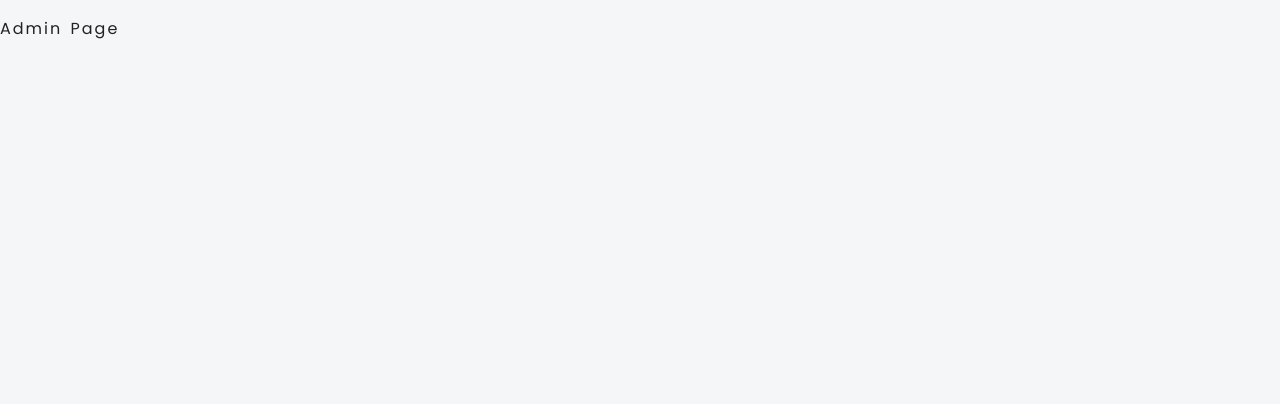
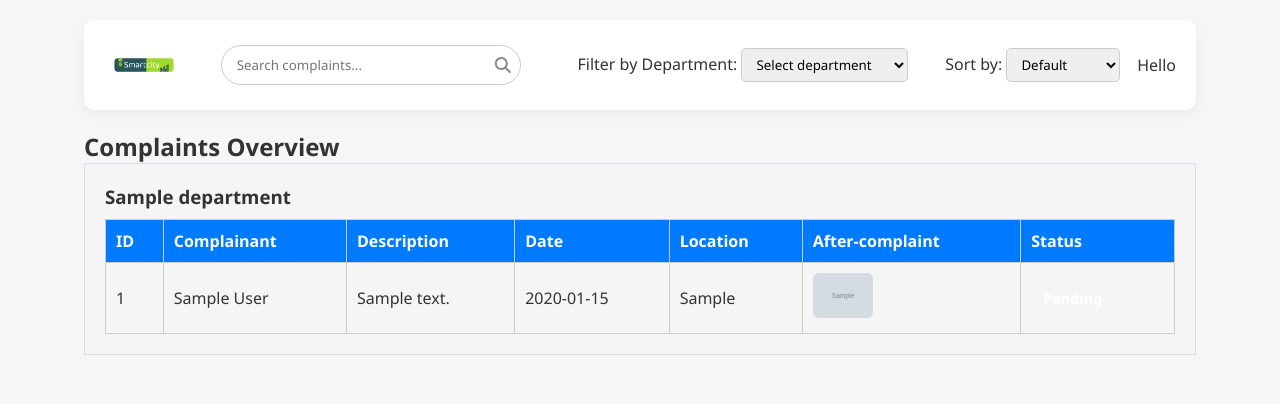
Before and after one commit to Divakar-2112/smartCity, a Django app: page /myadmin in a window 1280 px wide. Before the commit the part shown is almost empty. Shown: the top 404 px of the page. Run offline with Django 4.2, Linux system fonts and the light colour scheme; tables that the repository leaves empty hold one stand-in row (values such as "Sample post"); grey boxes marked "Sample" are stand-in pictures.

Commit message:
pull request

```diff
--- a/myadmin/templates/myadmin/myadmin.html
+++ b/myadmin/templates/myadmin/myadmin.html
@@ -1,14 +1,137 @@
 {% load static %}
-
 <!DOCTYPE html>
 <html lang="en">
 <head>
     <meta charset="UTF-8">
-    <meta name="viewport" content="width=device-width, initial-scale=1.0">
-    <title>Admin Page</title>
-    <link rel="stylesheet" href="{% static 'css/style.css' %}">
+    <title>Staff Page</title>
+    <link rel="shortcut icon" href="{% static 'assets/SmartCity-Logo.png' %}" type="image/x-icon">
+    <link rel="stylesheet" href="{% static 'css/staff.css' %}">
+    <link rel="stylesheet" href="https://cdnjs.cloudflare.com/ajax/libs/font-awesome/6.7.2/css/all.min.css">
 </head>
 <body>
-    <p>Admin Page</p>
+
+<div class="container">
+    <div class="header">
+        <img src="{% static 'assets/SmartCity-Logo.png' %}" alt="Logo">
+
+        <div class="search-container">
+            <i class="fas fa-search search-icon"></i>
+            <input type="text" class="search-input" placeholder="Search complaints...">
+        </div>
+
+        <div class="filterdiv">
+            <label for="filtertype">Filter by Department:</label>
+            <select id="filtertype" name="category">
+                <option selected>Select department</option>
+                {% for dep in department %}
+                    <option>{{ dep.name }}</option>
+                {% endfor %}
+            </select>
+        </div>
+
+        <div class="sortdiv">
+            <label for="sorttype">Sort by:</label>
+            <select id="sorttype">
+                <option selected>Default</option>
+                <option value="Resolved">Resolved</option>
+                <option value="Pending">Pending</option>
+                <option value="In Progress">In Progress</option>
+            </select>
+        </div>
+
+        <div class="userprofile">
+            <!-- <img src="{% static 'images/avatar.jpg' %}" alt="Admin Avatar"> -->
+            <span>Hello {{ user.username }}</span>
+        </div>
+    </div>
+
+    <div class="content">
+        <h2>Complaints Overview</h2>
+
+        {% for dept_name, complaints in department_complaints.items %}
+            <div class="department-section">
+                <h3>{{ dept_name }}</h3>
+                <table class="complaint-table">
+                    <thead>
+                        <tr>
+                            <th>ID</th>
+                            <th>Complainant</th>
+                            <th>Description</th>
+                            <th>Date</th>
+                            <th>Location</th>
+                            <th>After-complaint</th>
+                            <th>Status</th>
+                        </tr>
+                    </thead>
+                    <tbody>
+                        {% for complaint in complaints %}
+                            <tr>
+                                <td>{{ complaint.complaint_id }}</td>
+                                <td>{{ complaint.user.name }}</td>
+                                <td>{{ complaint.description }}</td>
+                                <td>{{ complaint.created_at|date:"Y-m-d" }}</td>
+                                <td>{{ complaint.location }}</td>
+                                <td>
+                                    {% if complaint.image_url %}
+                                        <img src="{{ complaint.image_url }}" alt="Complaint Image" style="width: 60px; height: auto;">
+                                    {% else %}
+                                        No image
+                                    {% endif %}
+                                </td>
+                                <td><span class="status">{{ complaint.status }}</span></td>
+                            </tr>
+                        {% endfor %}
+                    </tbody>
+                </table>
+            </div>
+        {% endfor %}
+    </div>
+</div>
+
+<script>
+document.addEventListener('DOMContentLoaded', () => {
+    let searchInput = document.querySelector('.search-input');
+    let filterSelect = document.getElementById('filtertype');
+    let sortSelect = document.getElementById('sorttype');
+
+    function filterTable() {
+        let searchText = searchInput.value.toLowerCase();
+        let selectedDept = filterSelect.value;
+        let selectedStatus = sortSelect.value;
+
+        document.querySelectorAll('.department-section').forEach(section => {
+            const sectionTitle = section.querySelector('h3').textContent.trim();
+            let showSection = false;
+
+            section.querySelectorAll('tbody tr').forEach(row => {
+                const cells = row.querySelectorAll('td');
+                if (cells.length === 0) return;
+
+                const complainant = cells[1].textContent.toLowerCase();
+                const description = cells[2].textContent.toLowerCase();
+                const status = cells[6].textContent;
+
+                const matchesSearch = complainant.includes(searchText) || description.includes(searchText);
+                const matchesDept = selectedDept === "Select department" || sectionTitle === selectedDept;
+                const matchesStatus = selectedStatus === "Default" || status === selectedStatus;
+
+                if (matchesSearch && matchesDept && matchesStatus) {
+                    row.style.display = '';
+                    showSection = true;
+                } else {
+                    row.style.display = 'none';
+                }
+            });
+
+            section.style.display = showSection ? '' : 'none';
+        });
+    }
+
+    searchInput.addEventListener('input', filterTable);
+    filterSelect.addEventListener('change', filterTable);
+    sortSelect.addEventListener('change', filterTable);
+});
+</script>
+
 </body>
 </html>
--- a/myadmin/views.py
+++ b/myadmin/views.py
@@ -1,6 +1,21 @@
 from django.shortcuts import render
-
+from collections import defaultdict
+from citizen.models import *
 # Create your views here.
 
 def myadmin(request):
-    return render(request,"myadmin/myadmin.html")
+    department = Department.objects.all()
+    subCategory = SubCategory.objects.all()
+    complaints = ComplaintDetail.objects.select_related('department', 'user').all()
+
+    department_complaints = defaultdict(list)
+    for complaint in complaints:
+        department_complaints[complaint.department.name].append(complaint)
+
+    context = {
+        "subCategory": subCategory,
+        "department": department,
+        "department_complaints": dict(department_complaints),
+        "user": request.user
+    }
+    return render(request,"myadmin/myadmin.html",context)
```
